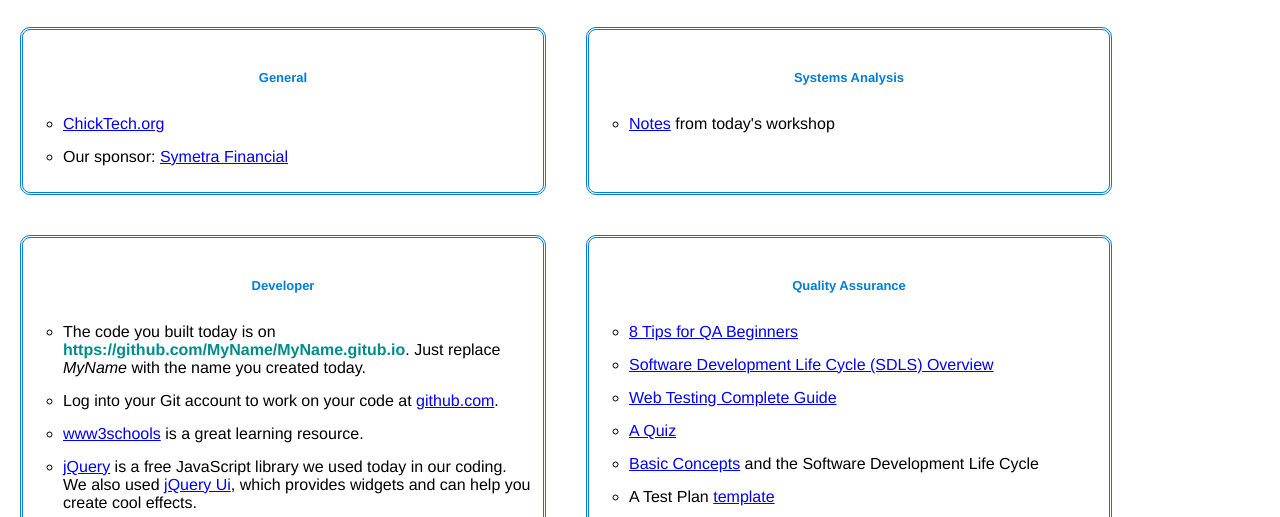
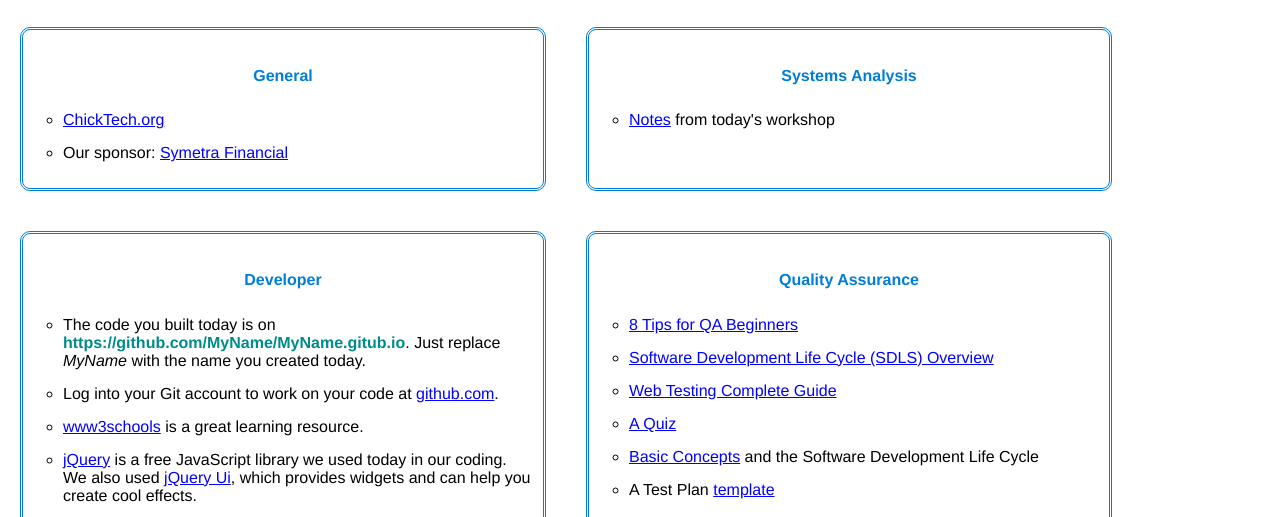
Before and after one commit to ChickTechSymetra/ChickTechSymetra.github.io, a plain HTML site: page Resources.html in a window 1280 px wide. Shown: the part 240-757 px from the top of the page. Drawn offline with nearby package versions, Linux system fonts and the light colour scheme.

Commit message:
Dev workshop pic fix

```diff
--- a/Default.css
+++ b/Default.css
@@ -7,6 +7,11 @@ html, body {
 }
 h1 {
     color: #007dd7; font-size: 42px; font-weight: bold; margin-bottom: 10px;
+}
+h5 {
+    text-align: center;
+    color: #007dd7;
+    font-size: medium;
 }
 .flex-container {
     display: -webkit-flex;
--- a/Resources.html
+++ b/Resources.html
@@ -14,20 +14,20 @@
 <h1>Resources</h1>
 <div class="flex-container2" >
     <div class="resourceBox">
-        <h4>General</h4>
+        <h5>General</h5>
         <ul>
             <li><a href="https://chicktech.org" target="_blank">ChickTech.org</a></li>
             <li>Our sponsor: <a href="https://Symetra.com" target="_blank">Symetra Financial</a></li>
         </ul>
     </div>
     <div class="resourceBox">
-        <h4>Systems Analysis</h4>
+        <h5>Systems Analysis</h5>
         <ul>
             <li><a href="QaNotes.txt">Notes</a> from today's workshop</li>
         </ul>
     </div>
     <div class="resourceBox">
-        <h4>Developer</h4>
+        <h5>Developer</h5>
         <ul>
             <li>
                 The code you built today is on
@@ -50,7 +50,7 @@
         </ul>
     </div>
     <div class="resourceBox">
-        <h4>Quality Assurance</h4>
+        <h5>Quality Assurance</h5>
         <ul>
             <li><a href="https://www.utest.com/articles/8-tips-for-qa-beginners" target="_blank">
                 8 Tips for QA Beginners</a></li>
@@ -64,7 +64,7 @@
         </ul>
     </div>
     <div class="resourceBox">
-        <h4>Project Management</h4>
+        <h5>Project Management</h5>
         <ul>
             <li><a href="https://www.scrumalliance.org/" target="_blank">
                 Scrum Alliance</a></li>
```
Also changed, not shown: images/Files.png, images/FirstCommitFiles.png.
